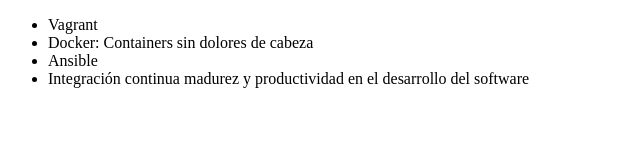
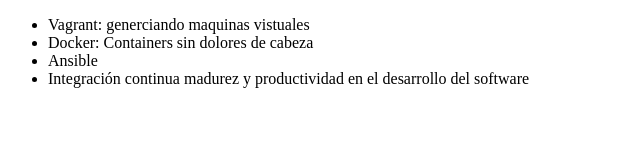
Before and after one commit to victorch7/aluragit, a plain HTML site: page index.html in a window 1280 px wide. Shown: the whole page, without its empty margins (0-640 px from the left). Drawn offline with Linux system fonts and the light colour scheme.

Commit message:
Corrigiendo vargrant

```diff
--- a/index.html
+++ b/index.html
@@ -6,7 +6,7 @@
 </head>
 <body>
      <ul>
-         <li> Vagrant </li>
+         <li> Vagrant: generciando maquinas vistuales </li>
          <li> Docker: Containers sin dolores de cabeza </li>
          <li> Ansible </li>
          <li> Integración continua madurez y productividad en el desarrollo del software </li>
```
